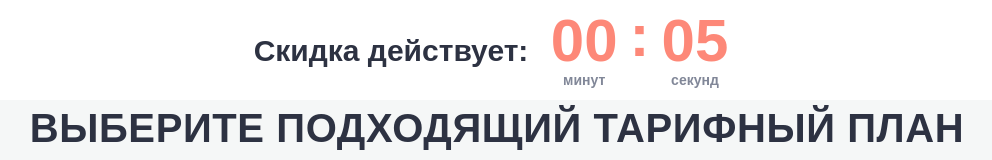
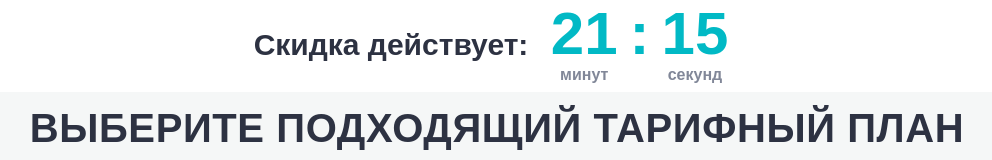
Before and after one commit to metastasio/4ATestTask, a React (Vite) app: page / in a window 1280 px wide. Shown: the top 160 px of the page, without its empty margins (143-1135 px from the left). Built offline with nearby package versions, Linux system fonts and the light colour scheme; no server answers; a web font is replaced by a local one.

Commit message:
Fix header

```diff
--- a/src/Components/Cards/Card/carditem.module.css
+++ b/src/Components/Cards/Card/carditem.module.css
@@ -125,7 +125,7 @@
 
 @media (min-width: 1100px) {
   .wrapper {
-    padding: 44px 26px;
+    padding: 44px 20px 26px;
   }
 
   .wide {
@@ -133,11 +133,12 @@
 
     display: grid;
     grid-template-columns: repeat(3, auto);
-    grid-template-rows: repeat(2, auto);
+    grid-template-rows: 1fr auto;
     gap: 0 20px;
   }
 
   .wide .date {
+    margin: 0;
     grid-column: 1/2;
 
     font-size: 38px;
@@ -160,17 +161,16 @@
 
   .wide .text2 {
     display: block;
-    margin-top: 0;
+    margin: 0;
+    margin-left: 40px;
     font-weight: 500;
-    margin-left: 40px;
     grid-column: 3/4;
     grid-row: 1/3;
   }
 
-  .wide .price {
+  .wide .price_wrapper {
+    margin: 0;
     grid-row: 2/3;
     grid-column: 2/3;
-    background-color: hotpink;
-    /* grid-column: 3/4; */
   }
 }
--- a/src/Components/Header/Header.tsx
+++ b/src/Components/Header/Header.tsx
@@ -6,7 +6,7 @@ import styles from './header.module.css';
 
 export const Header = () => {
   const { status, setStatus } = useTimerContext();
-  const [time, setTime] = useState(10000);
+  const [time, setTime] = useState(1280000);
   const currentMinutes = Math.floor((time / 1000 / 60) % 60);
   const currentSeconds = Math.floor((time / 1000) % 60);
 
--- a/src/Components/Header/header.module.css
+++ b/src/Components/Header/header.module.css
@@ -72,6 +72,7 @@
 @media (min-width: 720px) {
   .header {
     margin: 0;
+    padding-top: 3px;
     font-weight: bold;
   }
 
@@ -80,8 +81,20 @@
     line-height: 39px;
   }
 
-  .timer_time, .timer_separator {
+  .timer_unit_wrapper {
+    margin-top: 0;
+    margin-bottom: 0;
+  }
+
+  .timer_time,
+  .timer_separator {
     font-size: 60px;
-    line-height: 60px;
+    line-height: 61.8px;
+  }
+
+  .timer_text {
+    font-size: 16px;
+    line-height: 20.8px;
+    font-weight: bold;
   }
 }
```
